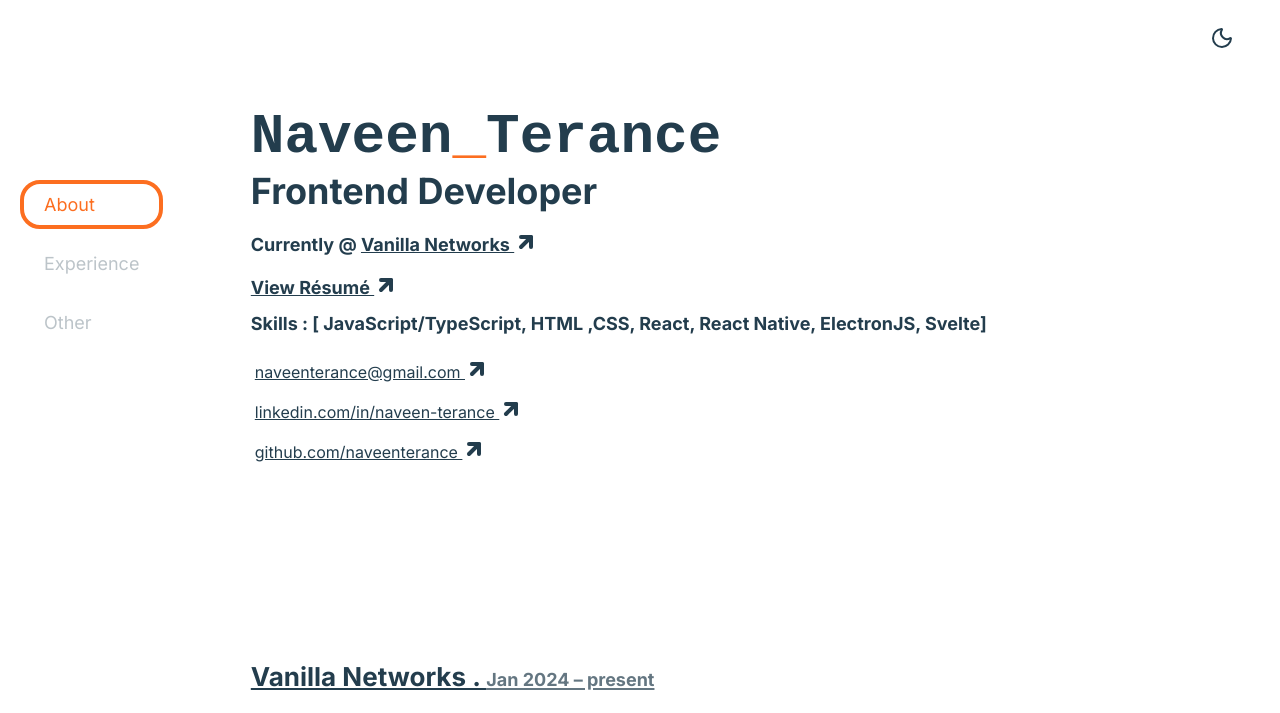
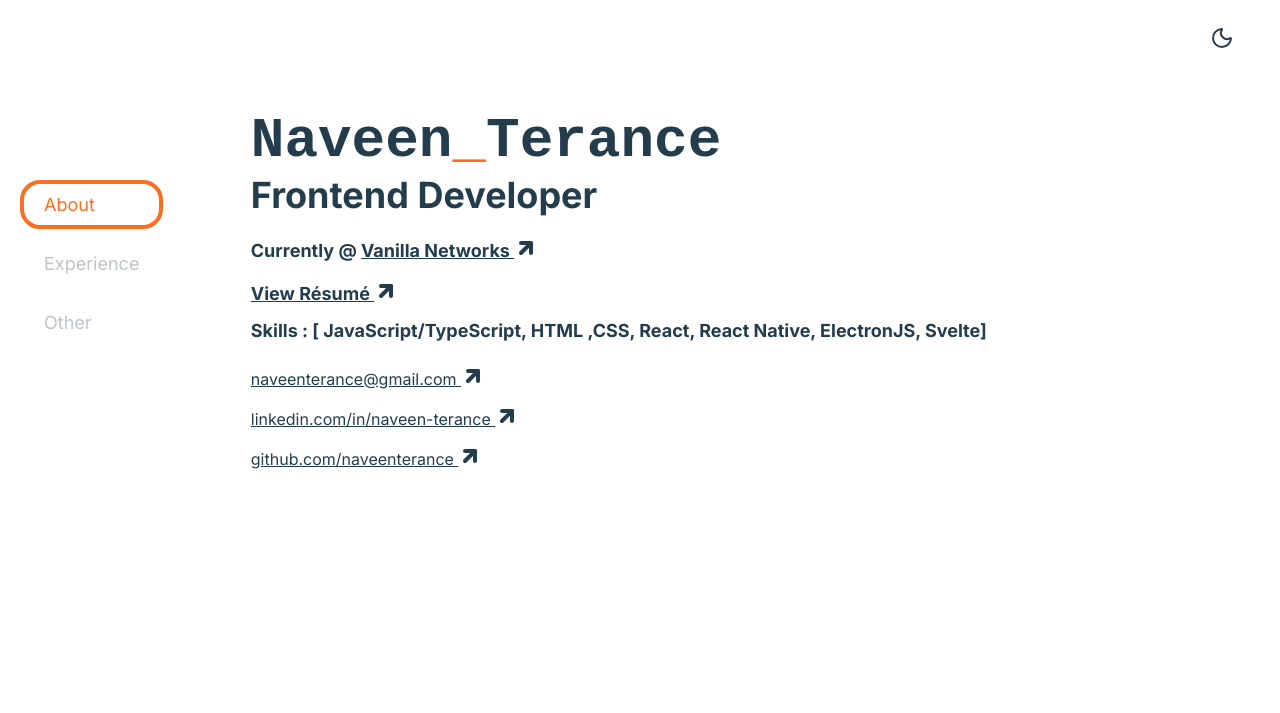
Before and after one commit to naveenterance/cv-v3, a website built with Vite: page index.html in a window 1280 px wide. Shown: the top 713 px of the page. Built offline with nearby package versions, Linux system fonts and the light colour scheme; files whose address does not match are found by name.

Commit message:
Minor styling fix

```diff
--- a/src/style.css
+++ b/src/style.css
@@ -25,7 +25,6 @@ body {
   background-size: cover;
   background-repeat: no-repeat;
   background-position: center;
-
 }
 
 .dark_mode {
@@ -97,8 +96,7 @@ a {
 }
 
 .home {
-  display: flex;
-  min-height: 70vh;
+  min-height: 100vh;
   margin-bottom: 50px;
   padding: 1% 15% 1% 15%;
 }
@@ -291,7 +289,7 @@ a {
 @media (max-width: 1600px) {
   .links-list {
     position: static;
-    padding: 20px 4px;
+    padding: 20px 0px;
   }
 }
 
@@ -332,7 +330,6 @@ a {
   .menu {
     display: none;
   }
-
 }
 
 @media (max-width: 900px) {
```
